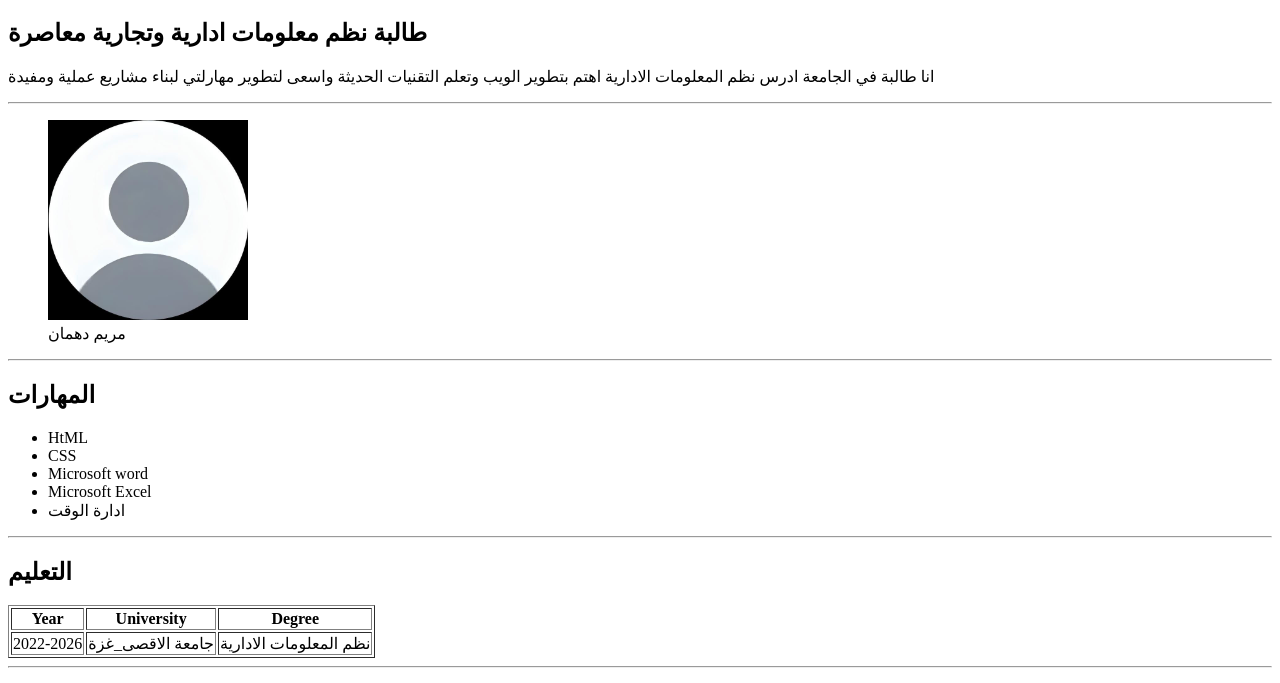
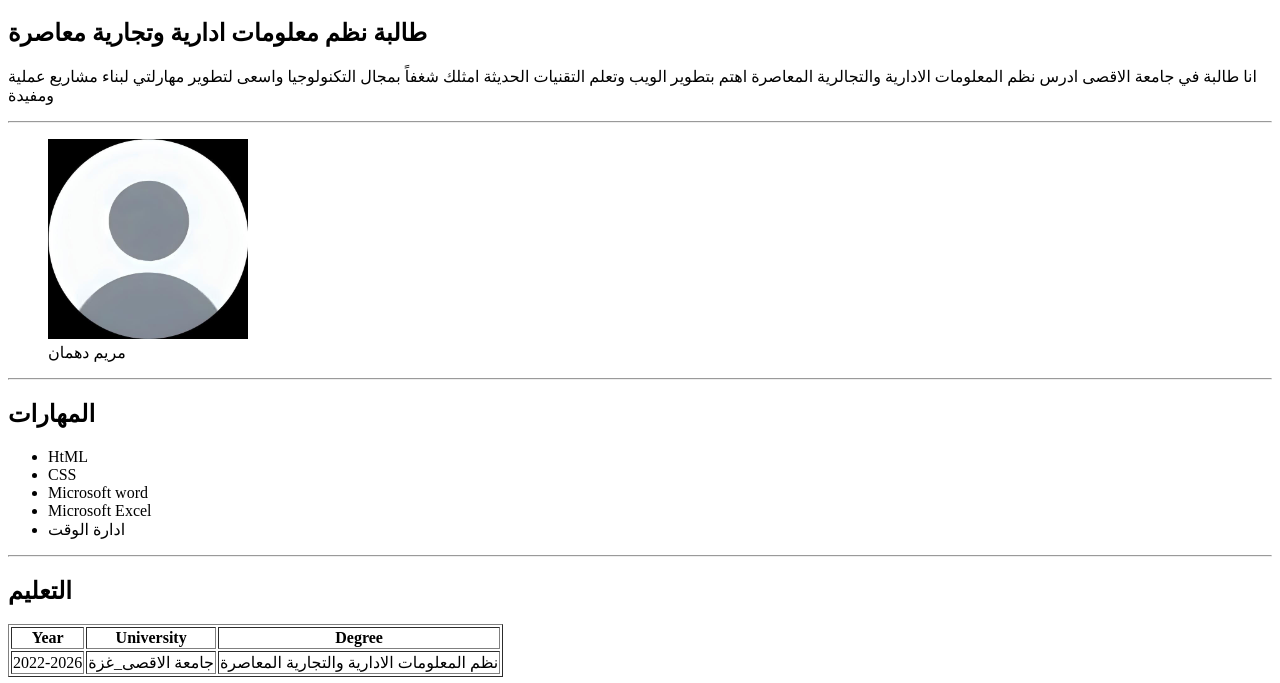
Before and after one commit to mariamdahman2023-ai/my-cv, a plain HTML site: page index.html in a window 1280 px wide. Shown: the part 62-745 px from the top of the page. Drawn offline with Linux system fonts and the light colour scheme.

Commit message:
Update index.html

```diff
--- a/index.html
+++ b/index.html
@@ -19,8 +19,8 @@
     <!-- TODO 2: أضف مسمّاك الوظيفي / هدفك المهني كعنوان h2 -->
     <h2> طالبة نظم معلومات ادارية وتجارية معاصرة </h2>
     <!-- TODO 2: أضف نبذة قصيرة عنك في فقرة -->
-    <p> انا طالبة في الجامعة ادرس نظم المعلومات الادارية اهتم بتطوير الويب وتعلم التقنيات الحديثة
-        واسعى لتطوير مهارلتي لبناء مشاريع عملية ومفيدة</p>
+    <p> انا طالبة في جامعة الاقصى ادرس نظم المعلومات الادارية والتجالرية المعاصرة اهتم بتطوير الويب وتعلم التقنيات الحديثة
+         امثلك شغفاً بمجال التكنولوجيا واسعى لتطوير مهارلتي لبناء مشاريع عملية ومفيدة</p>
     <hr>
 
     <!-- ======================================= -->
@@ -75,7 +75,7 @@
           <tr>
             <td> 2022-2026 </td>
             <td> جامعة الاقصى_غزة </td>
-            <td> نظم المعلومات الادارية </td>
+            <td>  نظم المعلومات الادارية والتجارية المعاصرة </td>
             </tr>
          </tbody>
      </table>
```
